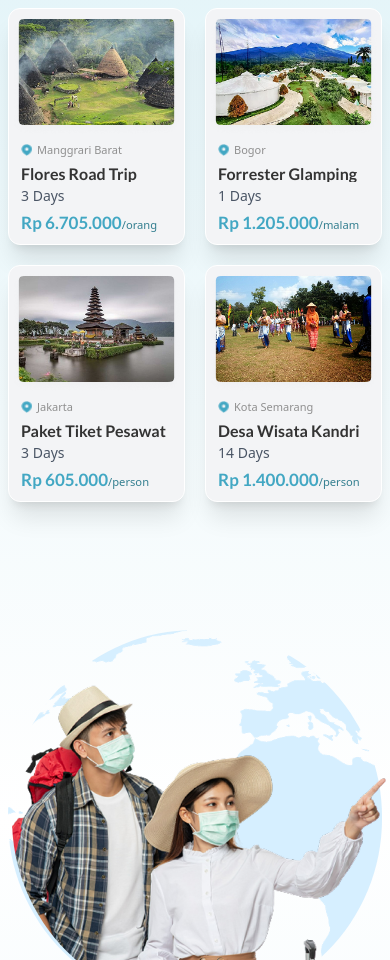
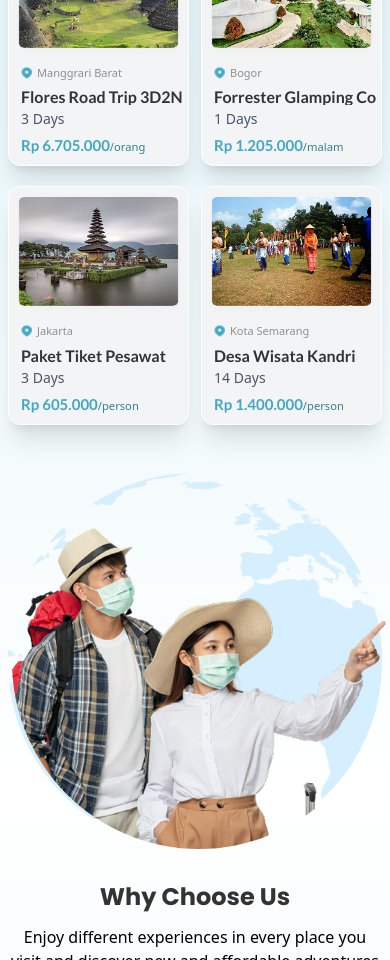
Before and after one commit to SanjilaGangaju/Landing-Page, a React (Vite) app: page / in a window 390 px wide. Shown: the part 1040-2000 px from the top of the page. Built offline with nearby package versions, Linux system fonts and the light colour scheme.

Commit message:
update responsivenss

```diff
--- a/src/components/Card/Cards.jsx
+++ b/src/components/Card/Cards.jsx
@@ -35,7 +35,7 @@ const Cards = ({location, img, title, w="medium", price, duration, per}) => {
                <p className='title text-base font-bold font-[lato] h-5 line-clamp-2 '>{title}</p>
                <p className='text-gray-600 text-sm font-normal'>{duration} Days</p>
             <div>
-              <span className='text-[#42a7c3]  text-[17px] font-bold font-[lato]'>Rp {price}</span>
+              <span className='text-[#42a7c3]  text-[15px] font-bold font-[lato]'>Rp {price}</span>
                <span className='text-[#347f90] text-[0.7rem]'>/{per}</span>
             </div>
 
--- a/src/components/ChooseSection/Choose.jsx
+++ b/src/components/ChooseSection/Choose.jsx
@@ -3,7 +3,7 @@ import React from 'react'
 const Choose = () => {
   return (
     <section>
-      <div className='wrapper py-[2rem] grid grid-cols-1 px-2 md:grid-cols-2 gap-8'>
+      <div className='wrapper py-[1rem] grid grid-cols-1 px-2  md:grid-cols-2 gap-8'>
         <div className='relative w-[100%] z-[0] rounded-full    '>
           <img className="w-full  object-contain rounded-full" src='/images/world.png'></img>
           <div className='absolute w-full  bottom-0 left-1 z-[10] bg-tranparent rounded-full '>
@@ -11,9 +11,9 @@ const Choose = () => {
           </div>
         </div>
         <div className='flex flex-col gap-10'>
-          <div className='flex flex-col gap-3'>
-              <h2 className='title font-bold text-2xl'>Why Choose Us</h2>
-          <p className='text-md w-[25rem]'>Enjoy different experiences in every place you visit and discover new and affordable adventures of course.</p>
+          <div className='flex items-center justify-center flex-col gap-3'>
+              <h2 className='title font-bold text-2xl font-[poppins] text-center'>Why Choose Us</h2>
+          <p className='text-md text-center  md:w-[25rem] lg:w-[27rem]'>Enjoy different experiences in every place you visit and discover new and affordable adventures of course.</p>
           </div>
           <div className='flex flex-col font-[lato] gap-6'>
             <div className='flex gap-4 p-2  hover:bg-white hover:shadow-xl hover:rounded-md'>
--- a/src/components/Destinations/Destinations.jsx
+++ b/src/components/Destinations/Destinations.jsx
@@ -4,14 +4,14 @@ import destinations from "./destination_detail"
 const Destinations = () => {
   return (
     <section>
-    <div className='wrapper py-[6rem] px-2 flex flex-col gap-10'>
+    <div className='wrapper py-[2rem] px-2 flex flex-col gap-6'>
         <div className='flex flex-col gap-2'>
              <h2 className='title font-bold font-[poppins] text-2xl'>Popular Destinations</h2>
            <p className='small-text text-md'>Vacations to make your experience enjoyable in Indonesia!</p>
         </div>
 
 
-      <div className='grid grid-cols-2 md:grid-cols-4 gap-5'>
+      <div className='grid grid-cols-2 md:grid-cols-4 gap-3 gap-y-5'>
               {destinations.map(item=>(<Cards key={item.title} img={item.img} w="large" location={item.location} per={item.per} duration={item.duration} price={item.price}
               title={item.title}></Cards>))}
 
--- a/src/components/Vacation/Vacation.jsx
+++ b/src/components/Vacation/Vacation.jsx
@@ -4,20 +4,20 @@ import DragCard from '../DragCard/DragCard'
 const Vacation = () => {
   return (
     <section>
-    <div className='wrapper flex items-center flex-col pt-[3rem]'>
+    <div className='wrapper flex items-center flex-col pt-[1rem] px-2'>
         <div className='flex flex-col items-center'>
              <h2 className='title text-2xl font-bold font-[poppins]'>Plan Your Vacation!</h2>
-        <p className='small-text text-[16px]  w-90 text-center'>For many people organizing a trip is a headache. Register to be able to jointly determine vacation destinations and dates</p>
+        <p className='small-text text-[16px]  w-[90%] text-center'>For many people organizing a trip is a headache. Register to be able to jointly determine vacation destinations and dates</p>
 
         </div>
 
-        <div className='h-1/2 relative w-full flex items-center justify-center'>
-            <img className="w-[90%] opacity-[0.5] h-1/2 -mt-32 object-cover" src="/images/hexagonworld.png"></img>
-            <div className='absolute left-50 top-30'>
+        <div className='h-full relative w-full flex items-center justify-center'>
+            <img className="w-[100%] opacity-[0.9] md:opacity-[0.5] lg:opacity-[0.5] h-1/1 object-cover" src="/images/hexagonworld.png"></img>
+            <div className='absolute left-50 hidden md:flex top-30'>
               <DragCard  src="" title="De Pavijoen Bandung" category="Hotel" span1="1 Kamar" span2="2 Orang" span3="Check-in 13:00"></DragCard>
 
             </div>
-           <div className='absolute left-50 top-30'>
+           <div className='absolute left-50 hidden lg:flex md:flex top-30'>
   <DragCard
     src="/images/Rectangle 9 (1).png"
     title="De Pavijoen Bandung"
@@ -28,7 +28,7 @@ const Vacation = () => {
   />
 </div>
 
-<div className='absolute right-20 top-40'>
+<div className='absolute right-20 top-40 hidden lg:flex md:flex'>
   <DragCard
     src="/images/Rectangle 9.png"
     title="City Tour Bandung"
@@ -39,7 +39,7 @@ const Vacation = () => {
   />
 </div>
 
-<div className='absolute left-40 bottom-70'>
+<div className='absolute left-40 bottom-70 hidden lg:flex md:flex'>
   <DragCard
     src="/images/Rectangle 9 (2).png"
     title="Garuda Indonesia - Jakarta"
@@ -50,7 +50,7 @@ const Vacation = () => {
   />
 </div>
 
-<div className='absolute right-20 bottom-70'>
+<div className='absolute right-20 hidden md:flex lg:flex bottom-70'>
   <DragCard
     src="/images/Rectangle 9 (3).png"
     title="Rental Mobil Bandung"
```
